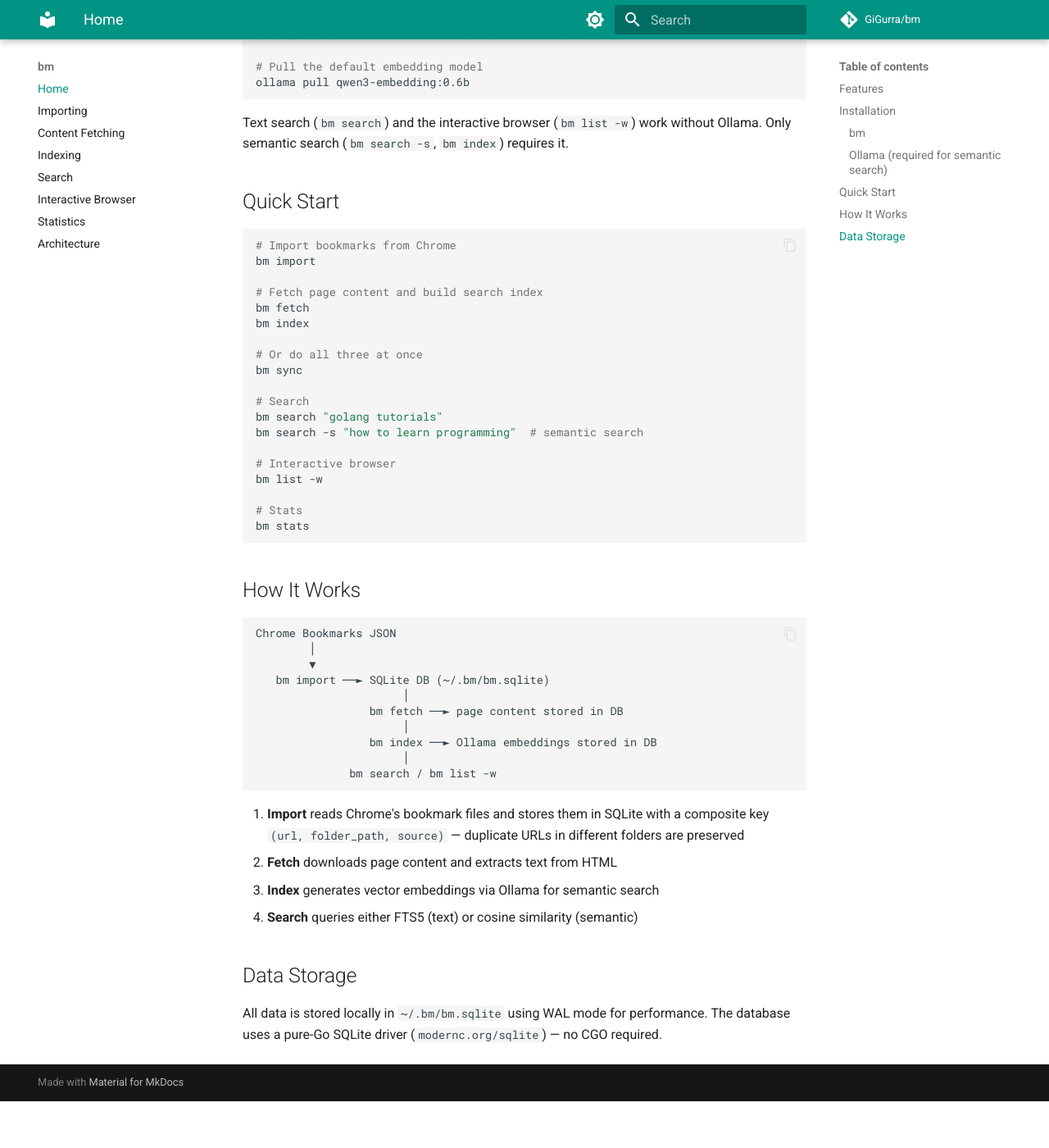
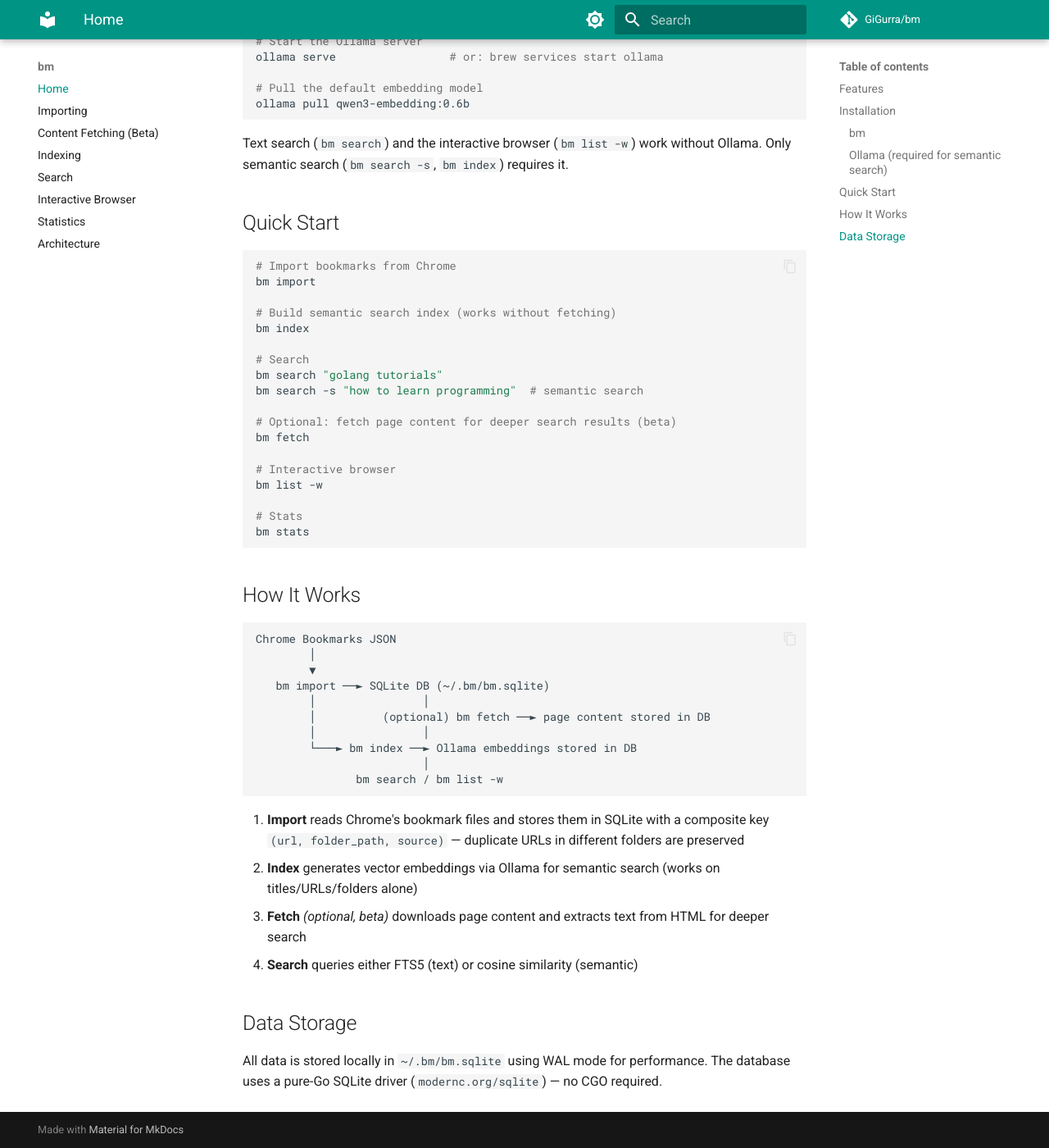
Before and after one commit to GiGurra/bm, an MkDocs documentation site: the page built from docs/index.md, in a window 1280 px wide and 1400 px high, scrolled down 909 px. Shown: the whole window at 82% size. Built offline with MkDocs 1.6.1 and Material for MkDocs 9.7.7, drawn with Linux system fonts in a browser that asks for light colours; comment, search, counter and statistics services are not loaded; before the commit the page ends 2252 px from its top, so only the background shows below that; some of the changed text lies outside the part shown.

Commit message:
Mark content fetching as optional and beta in docs
Both text and semantic search work without fetching — titles, URLs,
and folders are always indexed. Fetching adds page body text but is
not required. Also notes auth-protected pages cannot be fetched.

Co-Authored-By: Claude Opus 4.6 <noreply@anthropic.com>

````diff
--- a/docs/index.md
+++ b/docs/index.md
@@ -7,7 +7,7 @@ CLI tool for creating a searchable database of browser bookmarks with both text
 - **Chrome Import** - Auto-discovers all Chrome profiles, imports bookmarks with stable identity tracking
 - **Full-Text Search** - SQLite FTS5 for instant text search across titles, URLs, and page content
 - **Semantic Search** - Find bookmarks by meaning using local Ollama embeddings
-- **Page Fetching** - Downloads and extracts text content from bookmarked pages
+- **Page Fetching** *(beta, optional)* - Downloads and extracts text content from bookmarked pages for deeper search
 - **Statistics** - Breakdown by year, fetch status, and profile
 - **Interactive Mode** - TUI browser with search, sorting, and filtering
 
@@ -43,16 +43,15 @@ Text search (`bm search`) and the interactive browser (`bm list -w`) work withou
 # Import bookmarks from Chrome
 bm import
 
-# Fetch page content and build search index
-bm fetch
+# Build semantic search index (works without fetching)
 bm index
-
-# Or do all three at once
-bm sync
 
 # Search
 bm search "golang tutorials"
 bm search -s "how to learn programming"  # semantic search
+
+# Optional: fetch page content for deeper search results (beta)
+bm fetch
 
 # Interactive browser
 bm list -w
@@ -68,17 +67,17 @@ Chrome Bookmarks JSON
         │
         ▼
    bm import ──► SQLite DB (~/.bm/bm.sqlite)
-                      │
-                 bm fetch ──► page content stored in DB
-                      │
-                 bm index ──► Ollama embeddings stored in DB
-                      │
-              bm search / bm list -w
+        │                │
+        │          (optional) bm fetch ──► page content stored in DB
+        │                │
+        └───► bm index ──► Ollama embeddings stored in DB
+                         │
+               bm search / bm list -w
 ```
 
 1. **Import** reads Chrome's bookmark files and stores them in SQLite with a composite key `(url, folder_path, source)` — duplicate URLs in different folders are preserved
-2. **Fetch** downloads page content and extracts text from HTML
-3. **Index** generates vector embeddings via Ollama for semantic search
+2. **Index** generates vector embeddings via Ollama for semantic search (works on titles/URLs/folders alone)
+3. **Fetch** *(optional, beta)* downloads page content and extracts text from HTML for deeper search
 4. **Search** queries either FTS5 (text) or cosine similarity (semantic)
 
 ## Data Storage
--- a/mkdocs.yml
+++ b/mkdocs.yml
@@ -37,7 +37,7 @@ markdown_extensions:
 nav:
   - Home: index.md
   - Importing: importing.md
-  - Content Fetching: fetching.md
+  - Content Fetching (Beta): fetching.md
   - Indexing: indexing.md
   - Search: search.md
   - Interactive Browser: interactive.md
````
Also changed, not shown: docs/fetching.md (+9 -2 lines).
